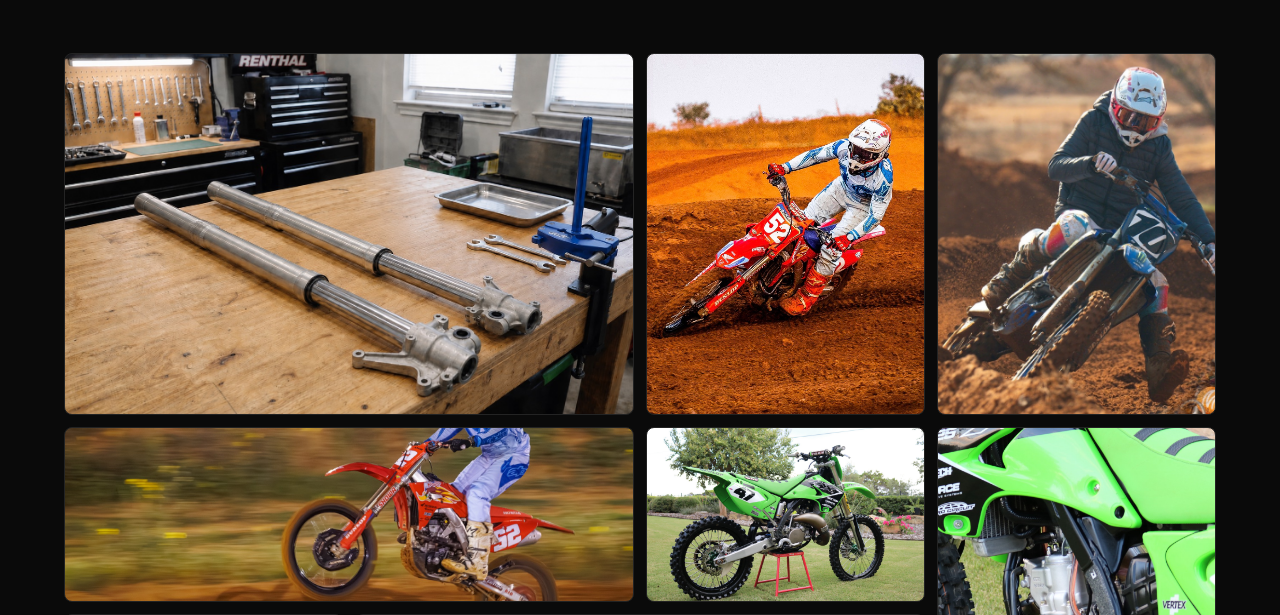
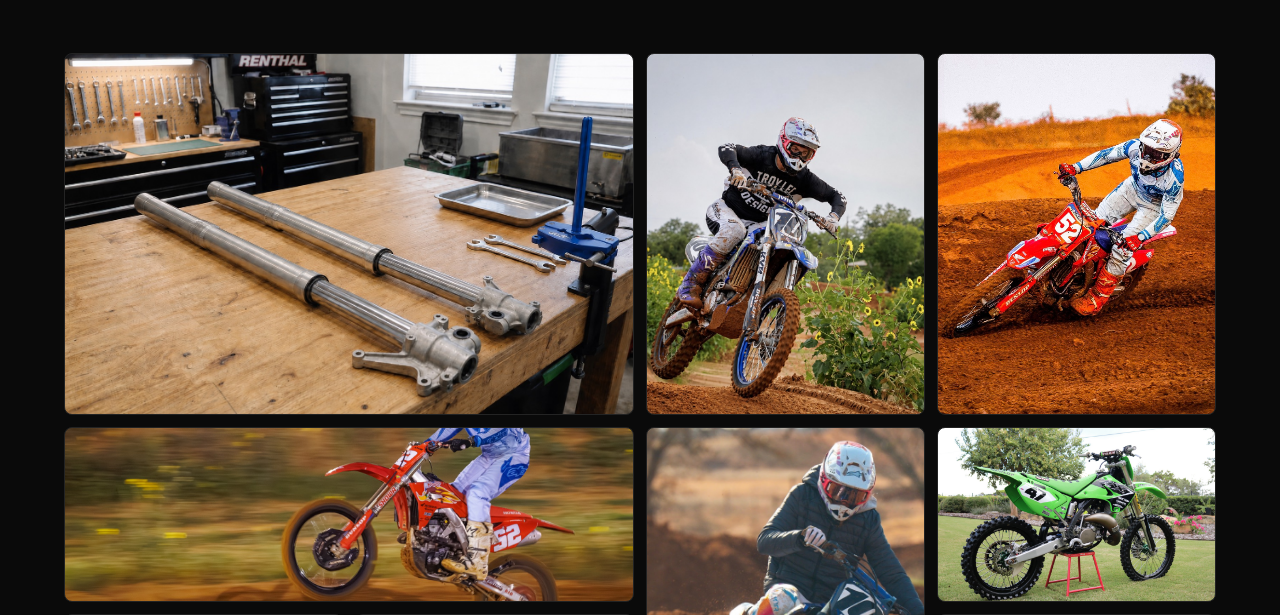
Before and after one commit to ramosenzo90/forge-mx, a plain HTML site: page gallery.html in a window 1280 px wide. Shown: the part 692-1307 px from the top of the page. Drawn offline with Linux system fonts and the light colour scheme.

Commit message:
Add Race Day photo to the gallery collage
Co-Authored-By: Claude Opus 4.8 (1M context) <noreply@anthropic.com>

```diff
--- a/gallery.html
+++ b/gallery.html
@@ -81,6 +81,7 @@
         <!-- Photo collage -->
         <div class="collage">
           <div class="collage-item big" style="background-image: url('assets/gallery/suspension.jpg');"></div>
+          <div class="collage-item tall" style="background-image: url('assets/gallery/race-day.jpg');"></div>
           <div class="collage-item tall" style="background-image: url('assets/gallery/gallery-01.jpg');"></div>
           <div class="collage-item wide" style="background-image: url('assets/gallery/gallery-02.jpg');"></div>
           <div class="collage-item tall" style="background-image: url('assets/gallery/gallery-03.jpg');"></div>
```
